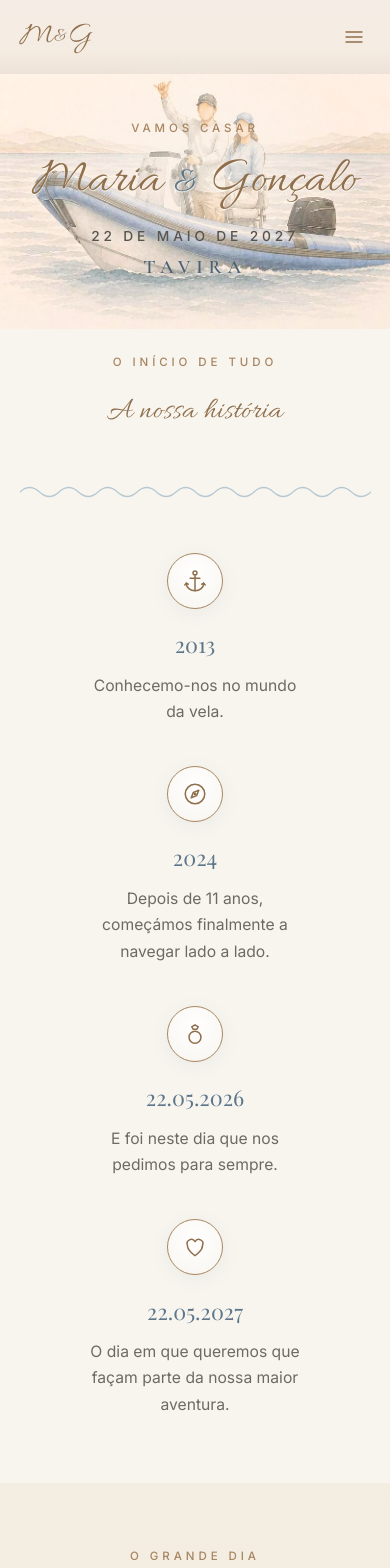
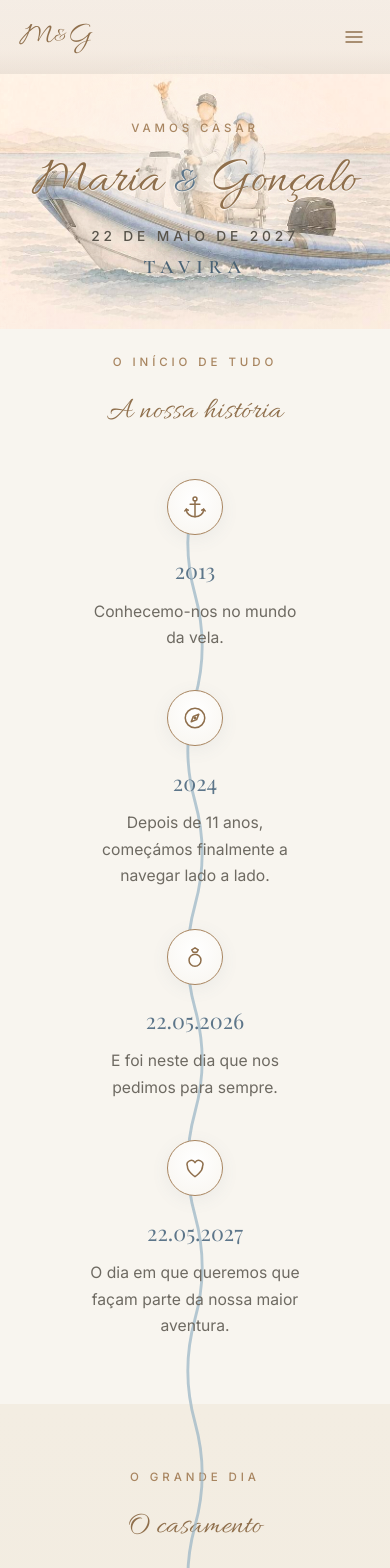
Before and after one commit to inesdias028/MG, a React (Vite) app: page / in a window 390 px wide. Shown: the top 1568 px of the page. Built offline with nearby package versions, Linux system fonts and the light colour scheme; a web font is replaced by a local one.

Commit message:
História: vertical wave down the timeline on mobile, text over it
Mobile stacks the timeline in one column with a vertical sea-wave running
down through the points behind the entries (text on top); desktop keeps
the horizontal wave.

Co-Authored-By: Claude Opus 4.8 <noreply@anthropic.com>

```diff
--- a/src/components/Story.jsx
+++ b/src/components/Story.jsx
@@ -1,16 +1,28 @@
 import { story } from '../data/content.js'
 import { iconMap } from './Icons.jsx'
 
-// Gentle sea-wave line that connects the timeline nodes.
+// Sea-wave lines connecting the timeline nodes: horizontal on desktop,
+// vertical (running down through the points) on mobile.
 function StoryWave() {
-  const seg = 64
-  const n = 18
-  let d = `M0 16 q ${seg / 2} -11 ${seg} 0`
-  for (let i = 1; i < n; i++) d += ` t ${seg} 0`
+  const hSeg = 64
+  const hN = 18
+  let hd = `M0 16 q ${hSeg / 2} -11 ${hSeg} 0`
+  for (let i = 1; i < hN; i++) hd += ` t ${hSeg} 0`
+
+  const vSeg = 72
+  const vN = 12
+  let vd = `M16 0 q -10 ${vSeg / 2} 0 ${vSeg}`
+  for (let i = 1; i < vN; i++) vd += ` t 0 ${vSeg}`
+
   return (
-    <svg className="story__wave" viewBox={`0 0 ${seg * n} 32`} preserveAspectRatio="none" aria-hidden="true">
-      <path d={d} fill="none" stroke="#9bb6c6" strokeWidth="2" strokeLinecap="round" />
-    </svg>
+    <>
+      <svg className="story__wave story__wave--h" viewBox={`0 0 ${hSeg * hN} 32`} preserveAspectRatio="none" aria-hidden="true">
+        <path d={hd} fill="none" stroke="#9bb6c6" strokeWidth="2" strokeLinecap="round" />
+      </svg>
+      <svg className="story__wave story__wave--v" viewBox={`0 0 32 ${vSeg * vN}`} preserveAspectRatio="none" aria-hidden="true">
+        <path d={vd} fill="none" stroke="#9bb6c6" strokeWidth="2" strokeLinecap="round" />
+      </svg>
+    </>
   )
 }
 
--- a/src/components/components.css
+++ b/src/components/components.css
@@ -299,14 +299,19 @@
   gap: 1.5rem;
 }
 .story__wave {
+  z-index: 0;
+  opacity: 0.72;
+}
+.story__wave--h {
   position: absolute;
   top: 8px;
   left: 7%;
   right: 7%;
   width: 86%;
   height: 40px;
-  z-index: 0;
-  opacity: 0.75;
+}
+.story__wave--v {
+  display: none;
 }
 .story__item {
   position: relative;
@@ -945,16 +950,20 @@
    ============================================================ */
 @media (max-width: 900px) {
   .story {
-    grid-template-columns: 1fr 1fr;
-    gap: 2.5rem 1.5rem;
+    grid-template-columns: 1fr;
+    gap: 2.4rem;
   }
-  .story__wave {
-    position: static;
-    grid-column: 1 / -1;
-    width: 100%;
-    height: 26px;
-    margin-bottom: 0.5rem;
-    opacity: 0.7;
+  .story__wave--h {
+    display: none;
+  }
+  .story__wave--v {
+    display: block;
+    position: absolute;
+    top: 12px;
+    bottom: 12px;
+    left: 50%;
+    width: 46px;
+    transform: translateX(-50%);
   }
   .venues {
     grid-template-columns: 1fr;
```
